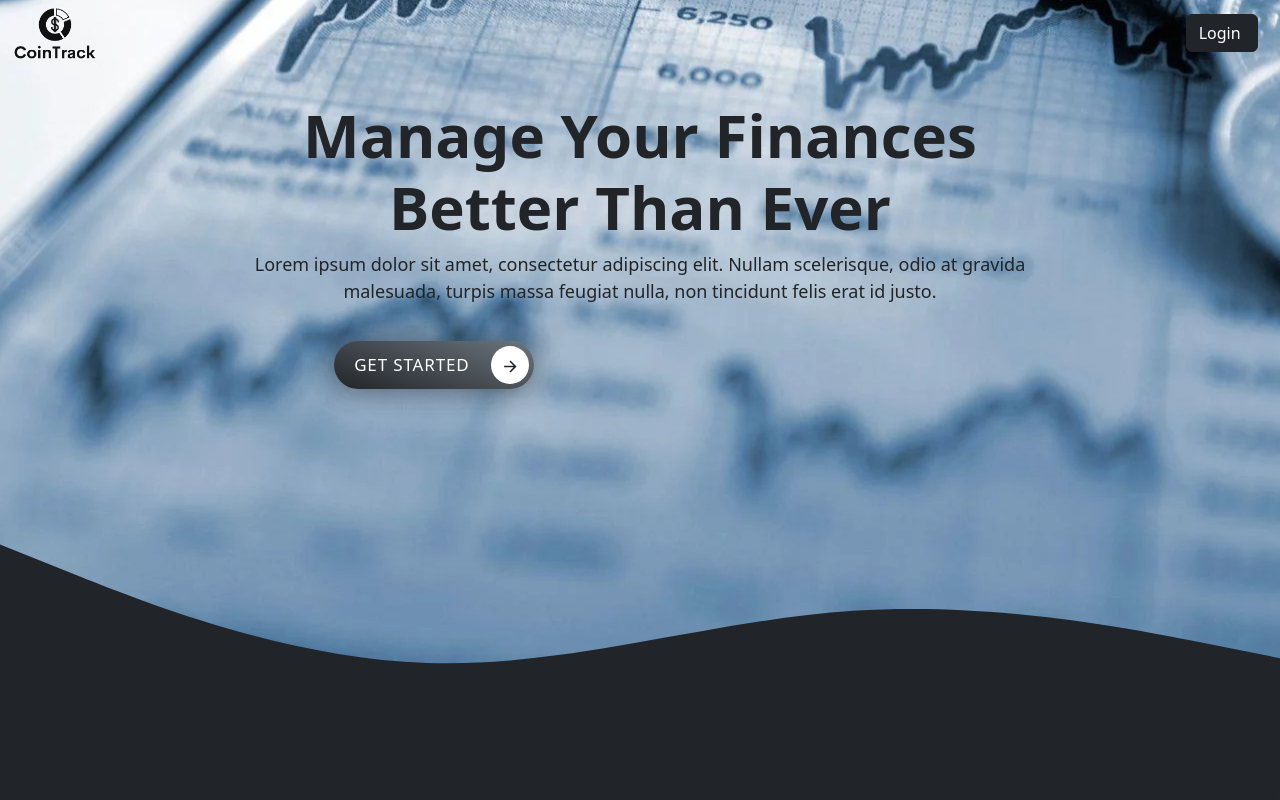
After one commit to devmoatassem/CoinTrack, a Flask app: template templates/welcome.html in a window 1280 px wide. The commit adds this page. Run offline with Flask 3, Linux system fonts and the light colour scheme; the template is opened without the code that fills it, so the values that code supplies are empty; some libraries are stand-ins or nearby versions.

Commit message:
Welcome Page Done

```diff
--- a/app.py
+++ b/app.py
@@ -41,35 +41,36 @@ def after_request(response):
 
 
 @app.route("/")
-@login_required
+# @login_required
 def index():
-    """Show portfolio of stocks"""
-    # Connection to user-specific database
-    id = session["user_id"]
-    rows = db.execute("SELECT * FROM users WHERE id = ?", id)
-    if len(rows) != 1:
-        session.clear()
-        return redirect("/login")
-    username = rows[0]["username"]
-    userdbcon = SQL(f"sqlite:///user-databases/{id}/{username}.db")
-    # //////////////////////////////////////////////////////////////
-    dashboard = userdbcon.execute("SELECT * FROM dashboard")
-    availablecash = rows[0]["cash"]
-    # print(dashboard)
-    sum_in_stocks = 0
+    return render_template("welcome.html")
+    # """Show portfolio of stocks"""
+    # # Connection to user-specific database
+    # id = session["user_id"]
+    # rows = db.execute("SELECT * FROM users WHERE id = ?", id)
+    # if len(rows) != 1:
+    #     session.clear()
+    #     return redirect("/login")
+    # username = rows[0]["username"]
+    # userdbcon = SQL(f"sqlite:///user-databases/{id}/{username}.db")
+    # # //////////////////////////////////////////////////////////////
+    # dashboard = userdbcon.execute("SELECT * FROM dashboard")
+    # availablecash = rows[0]["cash"]
+    # # print(dashboard)
+    # sum_in_stocks = 0
 
-    for row in dashboard:
-        row["price"] = lookup(row["symbol"])["price"]
-        row["total"] = row["price"] * row["shares"]
-        sum_in_stocks += row["total"]
-    # print(sum_in_stocks)
-    return render_template(
-        "index.html",
-        dashdata=dashboard,
-        currentCash=availablecash,
-        total=availablecash + sum_in_stocks,
-    )
-    # return apology("TODO",200)
+    # for row in dashboard:
+    #     row["price"] = lookup(row["symbol"])["price"]
+    #     row["total"] = row["price"] * row["shares"]
+    #     sum_in_stocks += row["total"]
+    # # print(sum_in_stocks)
+    # return render_template(
+    #     "index.html",
+    #     dashdata=dashboard,
+    #     currentCash=availablecash,
+    #     total=availablecash + sum_in_stocks,
+    # )
+    #
 
 
 @app.route("/buy", methods=["GET", "POST"])
--- /dev/null
+++ b/static/welcomeCSS.css
@@ -0,0 +1,167 @@
+body {
+    font-family: Arial, sans-serif;
+    margin: 0;
+    padding: 0;
+
+    background: url(wp2446260.webp) no-repeat center;
+}
+
+/* header {
+    background-color: #333;
+    color: #fff;
+    padding: 20px;
+    text-align: center;
+} */
+
+
+/* .background-img{
+    background: url(wp2446260.webp) no-repeat center;
+    height: 100% !important;
+
+
+    object-fit: cover !important;
+    clip-path: ellipse(50% 40% at 50% 50%);
+    z-index: -1;
+} */
+h1 {
+    font-size: 60px !important;
+    font-weight: 900 !important;
+
+}
+p{
+    font-size: large !important;
+    font-weight: 500 !important;
+}
+.container-fluid{
+    /* display: flex; */
+    justify-content: center !important;
+    align-items: center !important;
+    height: 100%;
+    /* width: 500px; */
+}
+.about {
+    max-width: 800px !important;
+    margin-top: 1%;
+    padding: 20px;
+    text-align: center;
+}
+
+
+h2 {
+    font-size: 40px;
+}
+/* Existing styles for other elements (from previous example) */
+svg{
+    position: absolute;
+    bottom: 0;
+    z-index: -1;
+}
+
+
+main{
+    max-height: 100vh;
+
+}
+.navbar {
+    display: flex;
+    justify-content: space-between;
+    align-items: center;
+    /* background-color: #333; */
+    color: #fff;
+    padding: 10px 20px;
+}
+
+.navbar-left img {
+    width: 100px;
+    padding-left: 10%;
+
+}
+
+.navbar-right {
+    text-align: right;
+    margin-right: 3%;
+}
+
+.buttons {
+    text-align: center;
+    margin-top: 20px;
+
+}
+
+#loginbtn{
+    padding-right: 30%;
+}
+
+#regbutton{
+    padding-left: 21%;
+    position: relative;
+}
+
+
+/* Register Button special */
+
+
+
+
+
+.cssbuttons-io-button {
+    background-image: linear-gradient(19deg, #212529 0%, #6c757d 100%);
+    color: white;
+    font-family: inherit;
+    padding: 0.35em;
+    padding-left: 1.2em;
+    font-size: 17px;
+    border-radius: 10em;
+    border: none;
+    letter-spacing: 0.05em;
+    display: flex;
+    align-items: center;
+    overflow: hidden;
+    position: relative;
+    height: 2.8em;
+    padding-right: 3.3em;
+    cursor: pointer;
+    text-transform: uppercase;
+    font-weight: 500;
+    box-shadow: 0 0 1.6em rgba(33, 37, 41, 0.3), 0 0 1.6em rgba(33, 37, 41, 0.3);
+
+    transition: all 0.6s cubic-bezier(0.23, 1, 0.320, 1);
+    max-width: 200px;
+  }
+
+  .cssbuttons-io-button .icon {
+    background: white;
+    margin-left: 1em;
+    position: absolute;
+    display: flex;
+    align-items: center;
+    justify-content: center;
+    height: 2.2em;
+    width: 2.2em;
+    border-radius: 10em;
+    right: 0.3em;
+    transition: all 0.6s cubic-bezier(0.23, 1, 0.320, 1);
+    z-index: 1;
+  }
+
+  .cssbuttons-io-button:hover .icon {
+    width: calc(100% - 0.6em);
+  }
+
+  .cssbuttons-io-button .icon svg {
+    width: 1.1em;
+    transition: transform 0.3s;
+    color: #212529 ;
+  }
+
+  .cssbuttons-io-button:hover .icon svg {
+    transform: translateX(0.1em);
+  }
+
+  .cssbuttons-io-button:active .icon {
+    transform: scale(0.9);
+  }
+
+a{
+    text-decoration: none !important;
+}
--- a/templates/layout.html
+++ b/templates/layout.html
@@ -8,8 +8,8 @@
         <meta name="viewport" content="initial-scale=1, width=device-width">
 
         <!-- http://getbootstrap.com/docs/5.1/ -->
-        <link crossorigin="anonymous" href="https://cdn.jsdelivr.net/npm/bootstrap@5.1.3/dist/css/bootstrap.min.css" integrity="sha384-1BmE4kWBq78iYhFldvKuhfTAU6auU8tT94WrHftjDbrCEXSU1oBoqyl2QvZ6jIW3" rel="stylesheet">
-        <script crossorigin="anonymous" src="https://cdn.jsdelivr.net/npm/bootstrap@5.1.3/dist/js/bootstrap.bundle.min.js" integrity="sha384-ka7Sk0Gln4gmtz2MlQnikT1wXgYsOg+OMhuP+IlRH9sENBO0LRn5q+8nbTov4+1p"></script>
+        <link href="https://cdn.jsdelivr.net/npm/bootstrap@5.2.3/dist/css/bootstrap.min.css" rel="stylesheet" integrity="sha384-rbsA2VBKQhggwzxH7pPCaAqO46MgnOM80zW1RWuH61DGLwZJEdK2Kadq2F9CUG65" crossorigin="anonymous">
+        <script src="https://cdn.jsdelivr.net/npm/bootstrap@5.2.3/dist/js/bootstrap.bundle.min.js" integrity="sha384-kenU1KFdBIe4zVF0s0G1M5b4hcpxyD9F7jL+jjXkk+Q2h455rYXK/7HAuoJl+0I4" crossorigin="anonymous"></script>
 
         <!-- https://favicon.io/emoji-favicons/money-bag/ -->
         <link href="/static/favicon.ico" rel="icon">
--- /dev/null
+++ b/templates/welcome.html
@@ -0,0 +1,65 @@
+<!DOCTYPE html>
+<html lang="en">
+<head>
+    <meta charset="UTF-8">
+    <meta name="viewport" content="width=device-width, initial-scale=1.0">
+    <title>CoinTrack</title>
+    <link rel="stylesheet" href="/static/welcomeCSS.css">
+    <link href="/static/favicon.ico" rel="icon">
+    <link rel="stylesheet" href="https://cdnjs.cloudflare.com/ajax/libs/font-awesome/6.4.2/css/all.min.css" integrity="sha512-z3gLpd7yknf1YoNbCzqRKc4qyor8gaKU1qmn+CShxbuBusANI9QpRohGBreCFkKxLhei6S9CQXFEbbKuqLg0DA==" crossorigin="anonymous" referrerpolicy="no-referrer" />
+    <link href="https://cdn.jsdelivr.net/npm/bootstrap@5.2.3/dist/css/bootstrap.min.css" rel="stylesheet" integrity="sha384-rbsA2VBKQhggwzxH7pPCaAqO46MgnOM80zW1RWuH61DGLwZJEdK2Kadq2F9CUG65" crossorigin="anonymous">
+    <script src="https://cdn.jsdelivr.net/npm/bootstrap@5.2.3/dist/js/bootstrap.bundle.min.js" integrity="sha384-kenU1KFdBIe4zVF0s0G1M5b4hcpxyD9F7jL+jjXkk+Q2h455rYXK/7HAuoJl+0I4" crossorigin="anonymous"></script>
+</head>
+<body>
+    <div class="position-absolute w-100 background-img"></div>
+
+    <header>
+        <nav class="navbar">
+            <div class="navbar-left">
+                <a href="/">
+                    <img src="/static/logo.png" alt="Logo">
+                </a>
+            </div>
+            <div class="navbar-right">
+                <a href="login" class="btn btn-dark" id="loginbtn">Login</a>
+            </div>
+        </nav>
+    </header>
+        <main>
+            <div class="container-fluid">
+                <div class="container about">
+                    <h1>Manage Your Finances <br>Better Than Ever</h1>
+
+                    <p>Lorem ipsum dolor sit amet, consectetur adipiscing elit. Nullam scelerisque, odio at gravida malesuada, turpis massa feugiat nulla, non tincidunt felis erat id justo.</p>
+
+
+                </div>
+
+
+                <div class="container" id="regbutton">
+                    <a href="/register" class="cssbuttons-io-button"> Get started
+                        <div class="icon">
+                            <svg height="24" width="24" viewBox="0 7 24 24" xmlns="http://www.w3.org/2000/svg">
+                                <path d="M0 0h24v24H0z" fill="none"></path>
+                                <path d="M16.172 11l-5.364-5.364 1.414-1.414L20 12l-7.778 7.778-1.414-1.414L16.172 13H4v-2z" fill="currentColor"></path>
+                            </svg>
+                        </div>
+                    </a>
+                </div>
+
+
+
+
+
+
+
+            </div>
+            <svg class=".wave" xmlns="http://www.w3.org/2000/svg" viewBox="0 0 1440 320"><path fill="#212529" fill-opacity="1" d="M0,32L80,64C160,96,320,160,480,165.3C640,171,800,117,960,106.7C1120,96,1280,128,1360,144L1440,160L1440,320L1360,320C1280,320,1120,320,960,320C800,320,640,320,480,320C320,320,160,320,80,320L0,320Z"></path></svg>
+
+
+
+
+        </main>
+
+</body>
+</html>
```
Also changed, not shown: static/styles.css (+19 -8 lines), static/favicon.ico, static/logo orignal Files/Screenshot 2023-09-26 231423.png (added), static/logo orignal Files/logo.png (added), static/logo.png (added).
